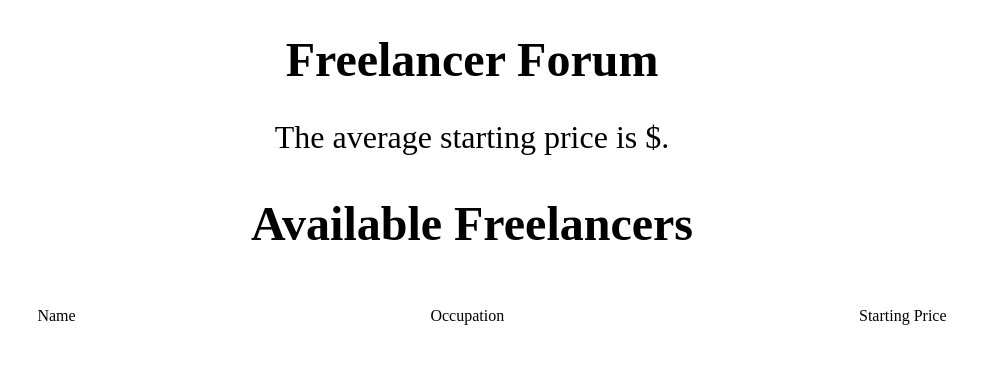
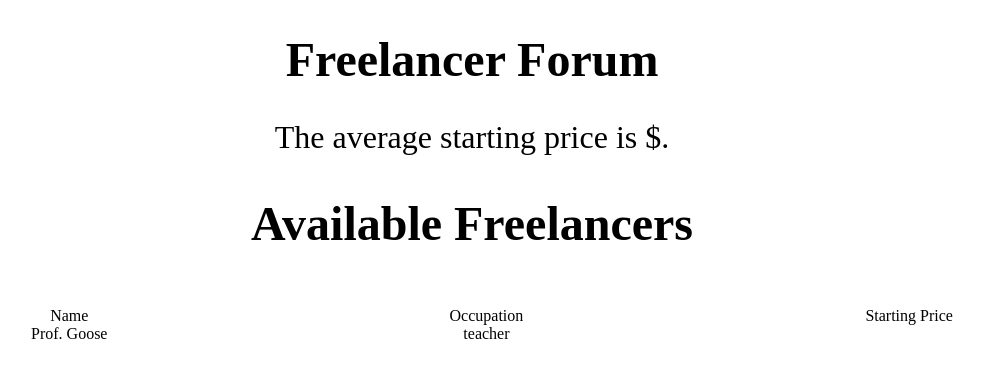
Before and after one commit to CodenamePianist/Unit2.FreelancerForum, a plain HTML site: page index.html in a window 1280 px wide. Shown: the whole page, without its empty margins (168-1152 px from the left). Drawn offline with Linux system fonts and the light colour scheme.

Commit message:
The changes in this commit will make the freelancer names and occupations appear on the HTML page.

```diff
--- a/index.css
+++ b/index.css
@@ -14,3 +14,7 @@ article {
     display: flex;
     justify-content: space-around;
 }
+
+ul {
+    list-style: none;
+}
--- a/index.html
+++ b/index.html
@@ -13,9 +13,9 @@
     <h2>Available Freelancers</h2>
 
     <article>
-        <ul>Name</ul>
-        <ul>Occupation</ul>
-        <ul>Starting Price</ul>
+        <ul id="name">Name</ul>
+        <ul id="occupation">Occupation</ul>
+        <ul id="startingPrice">Starting Price</ul>
     </article>
 </body>
 </html>
--- a/index.js
+++ b/index.js
@@ -8,3 +8,25 @@ const freelancers = [
     { name: "Dr. Wire", price: 47, occupation: "teacher" },
     { name: "Prof. Goose", price: 72, occupation: "driver" },
 ];
+
+function getIndex() {
+    return Math.floor(Math.random() * freelancers.length);
+}
+
+function render() {
+    const names = document.querySelector("#name");
+    const freelancer = freelancers[getIndex()].name;
+    const nameElement = document.createElement("li");
+    nameElement.textContent = freelancer;
+
+    names.appendChild(nameElement);
+
+    const occupation = document.querySelector("#occupation");
+    const job = freelancers[getIndex()].occupation;
+    const jobElement = document.createElement("li");
+    jobElement.textContent = job;
+
+    occupation.appendChild(jobElement);
+}
+
+setInterval(render, 5000);
```
Also changed, not shown: 1 other file.
